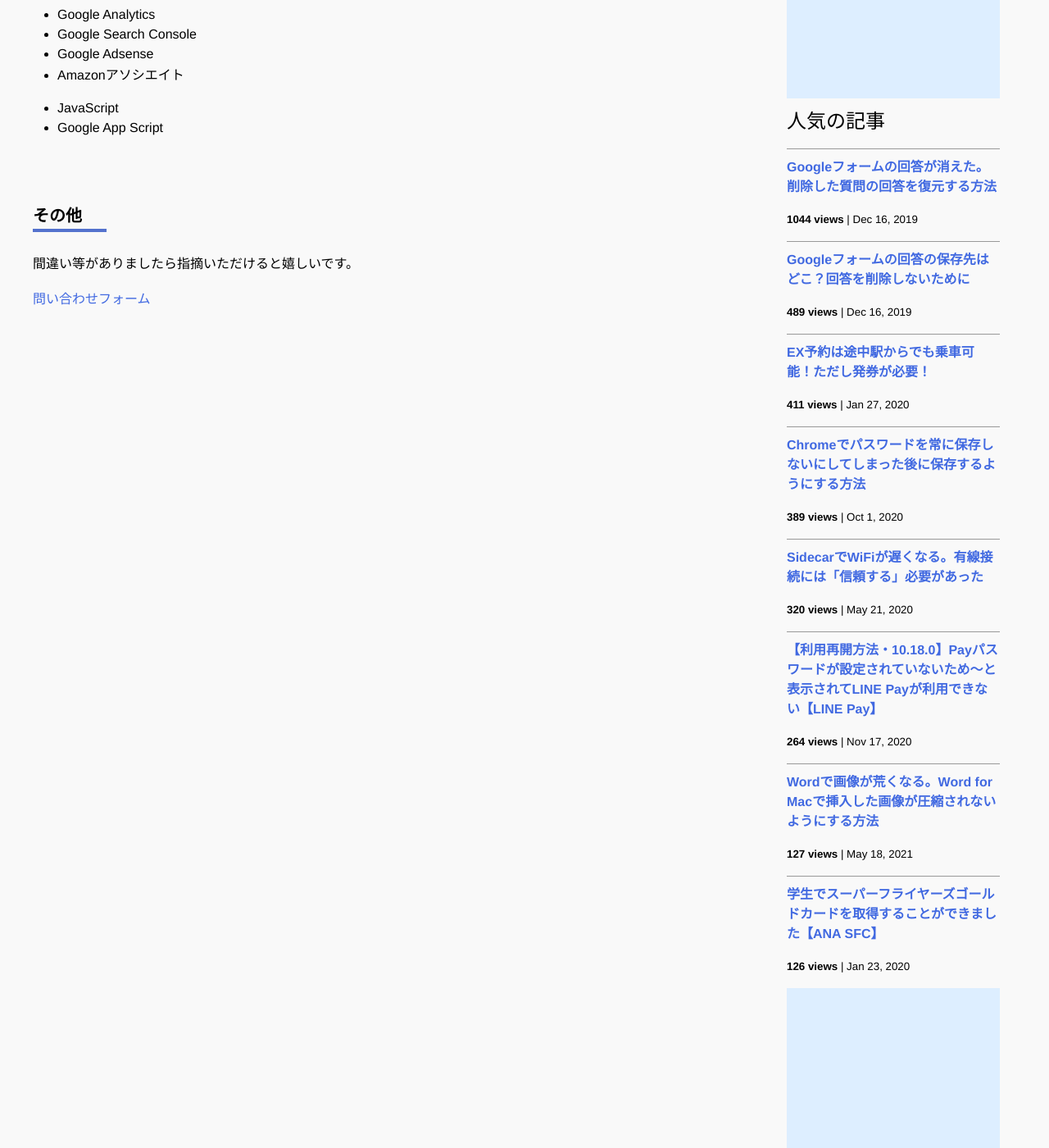
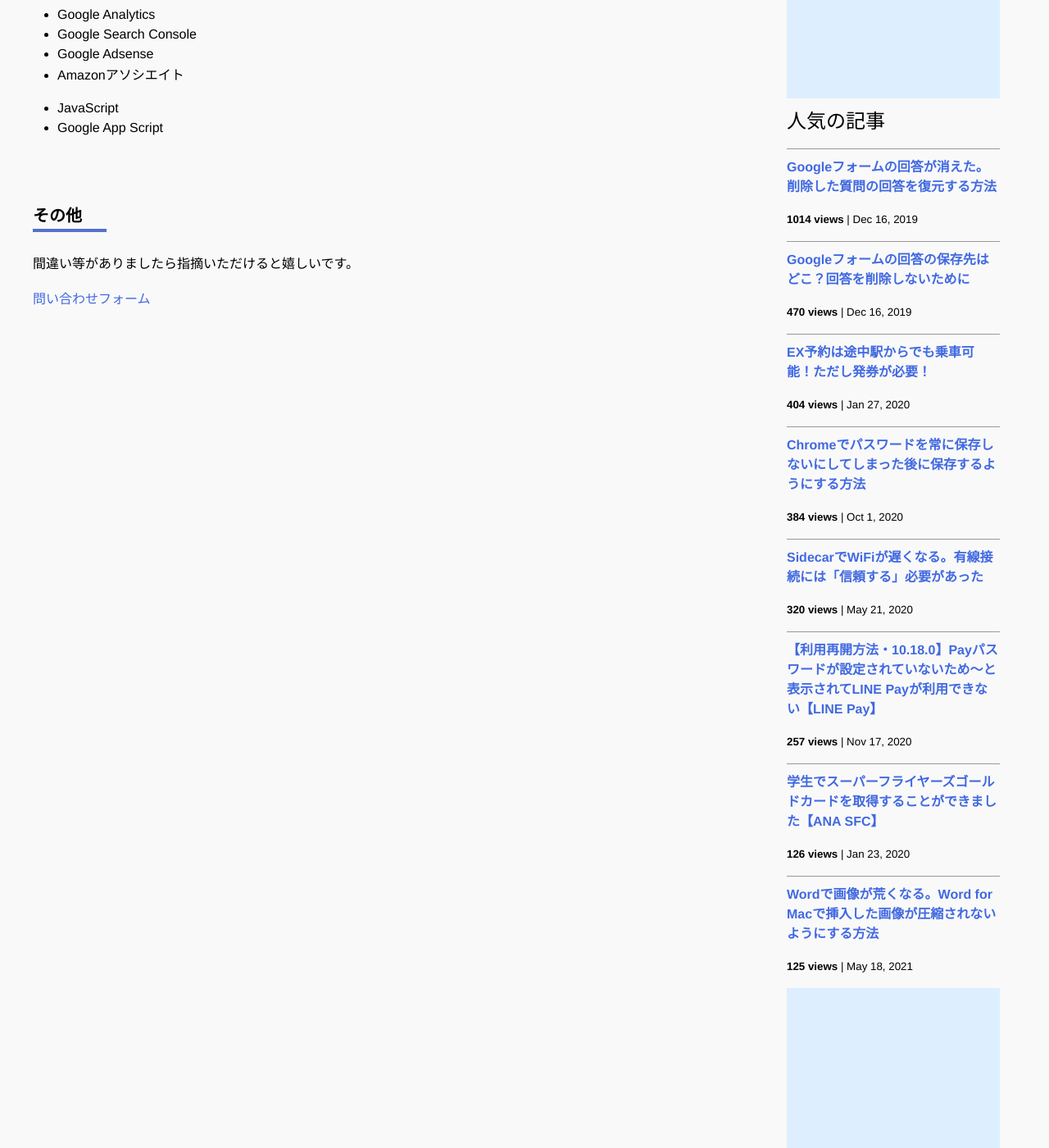
Before and after one commit to iwanaminami/shoyaiwaname, a Jekyll site: the page built from about.markdown, in a window 1280 px wide and 1400 px high, scrolled down 693 px. Shown: the whole window at 82% size. Built offline with Jekyll 4.4.1, drawn with Linux system fonts in a browser that asks for light colours; nearby versions of some CDN libraries; comment, search, counter and statistics services are not loaded.

Commit message:
a new commit message

```diff
--- a/_data/popularposts.yml
+++ b/_data/popularposts.yml
@@ -1,17 +1,17 @@
 side:
-  - view: 1044
+  - view: 1014
     url: /2019/12/16/restore-googleform.html
-  - view: 489
+  - view: 470
     url: /2019/12/16/googleform-answers.html
-  - view: 411
+  - view: 404
     url: /2020/01/27/ex-rideontheway.html
-  - view: 389
+  - view: 384
     url: /2020/10/01/googlepassword.html
   - view: 320
     url: /2020/05/21/sidecar-via-cable.html
-  - view: 264
+  - view: 257
     url: /2020/11/17/linepay.html
-  - view: 127
-    url: /2021/05/18/image-compression-word.html
   - view: 126
     url: /2020/01/23/sfcgold.html
+  - view: 125
+    url: /2021/05/18/image-compression-word.html
```
